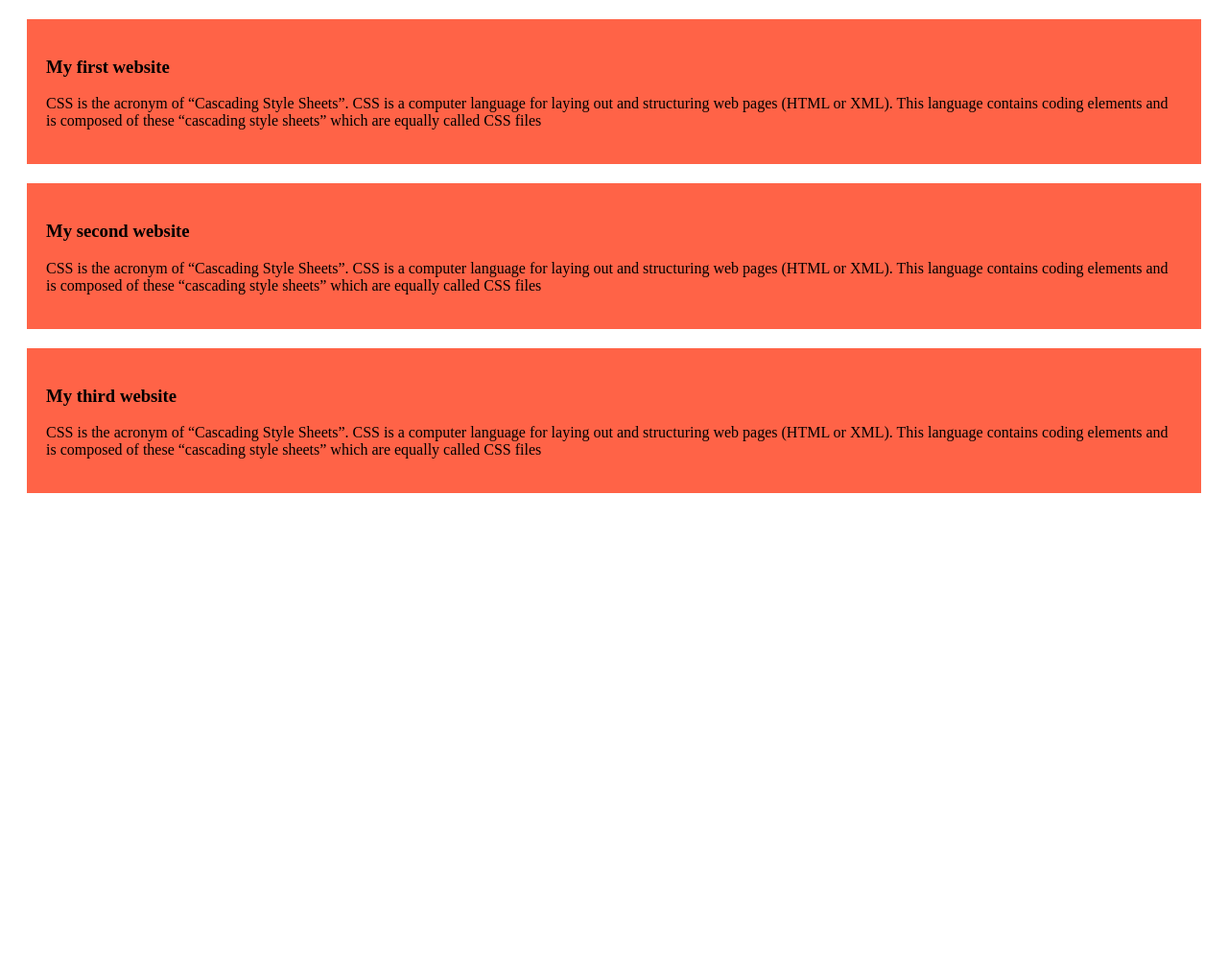
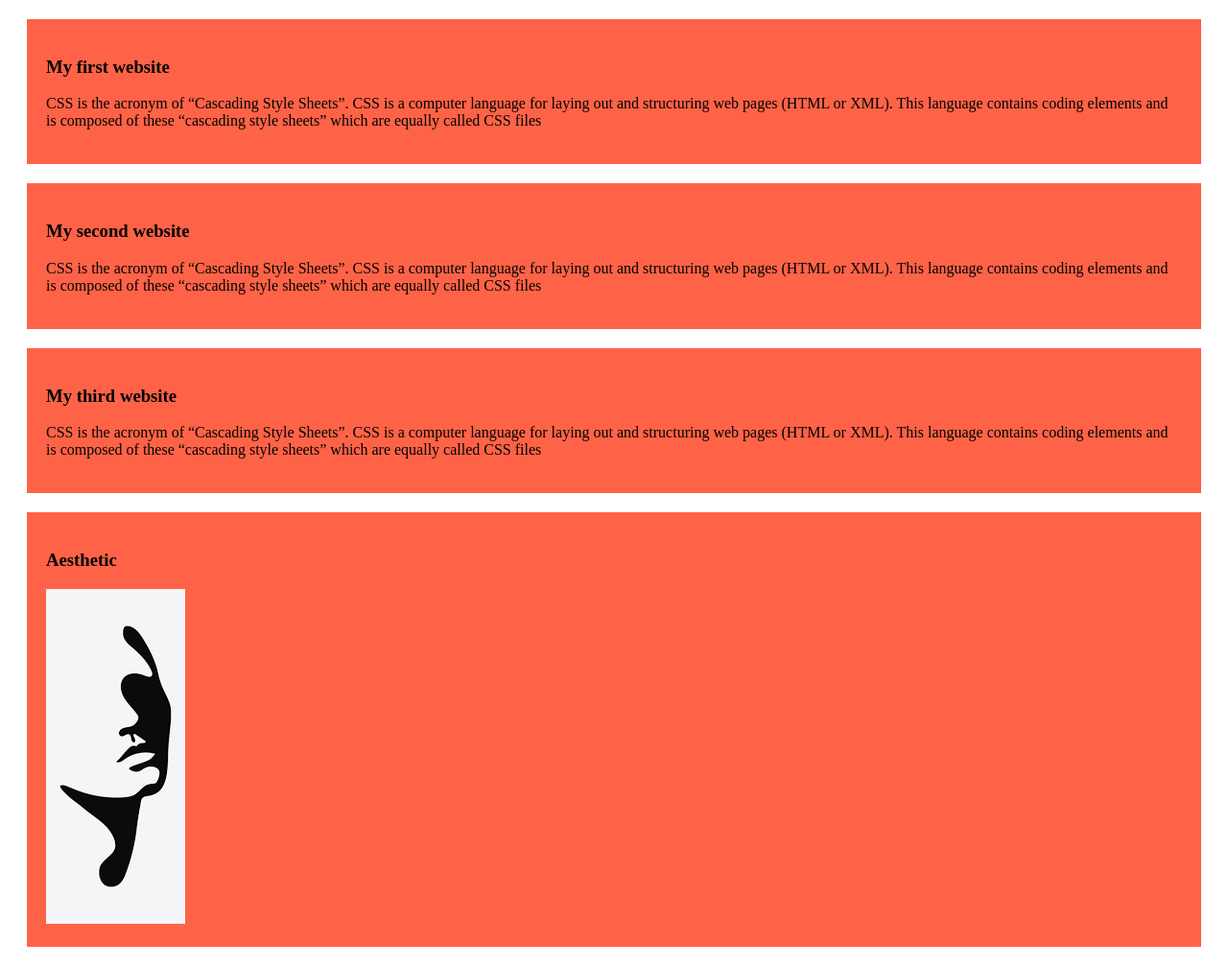
Before and after one commit to MariaChowdhury831/my-first-github-repo, a plain HTML site: page index.html in a window 1280 px wide. Shown: the whole page at 96% size. Before the commit the page ends 800 px from the top, so only its background shows below. Drawn offline with Linux system fonts and the light colour scheme.

Commit message:
added the first blog

```diff
--- a/index.html
+++ b/index.html
@@ -38,6 +38,10 @@
         </p>
     </div>
 
+    <div>
+        <h3>Aesthetic</h3>
+        <img src="images.png" alt="">
+    </div>
 
 
 </body>
```
Also changed, not shown: images.png (added).
